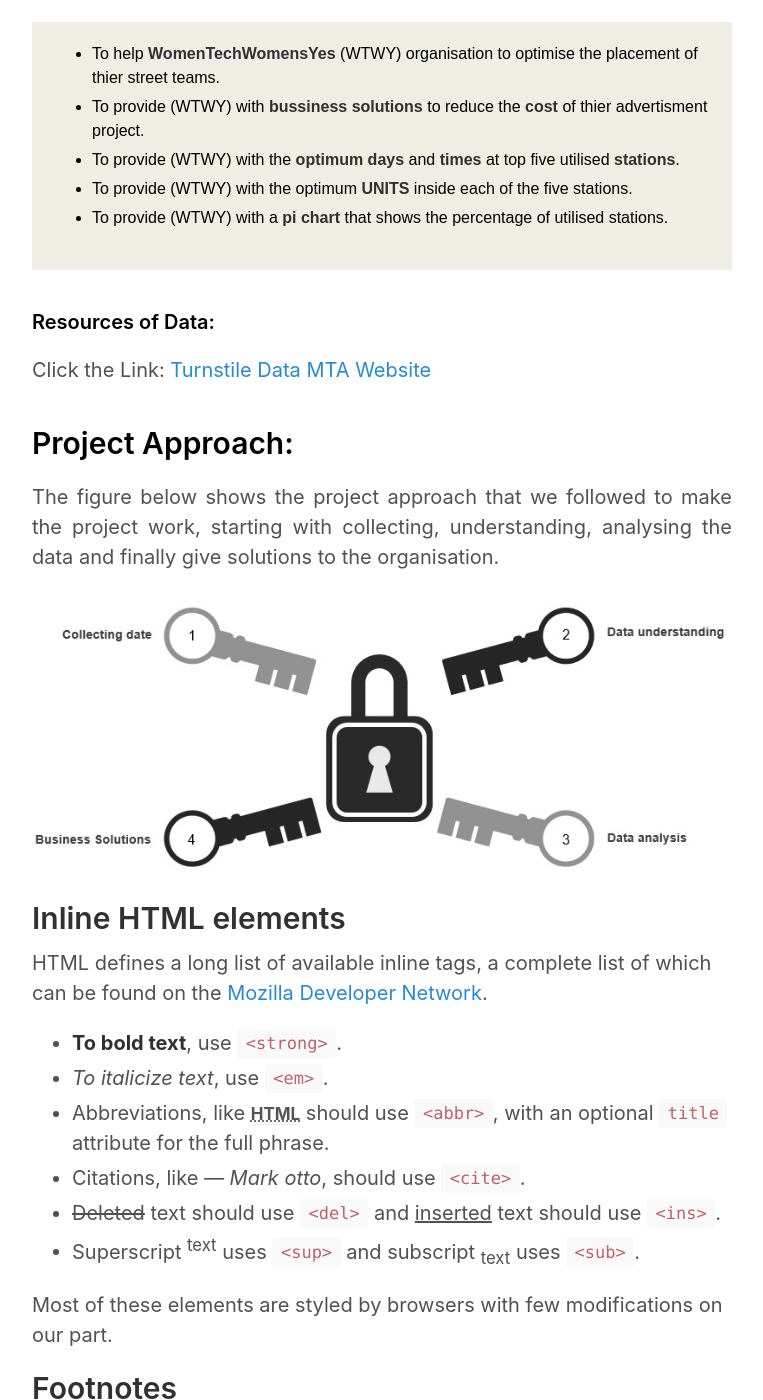
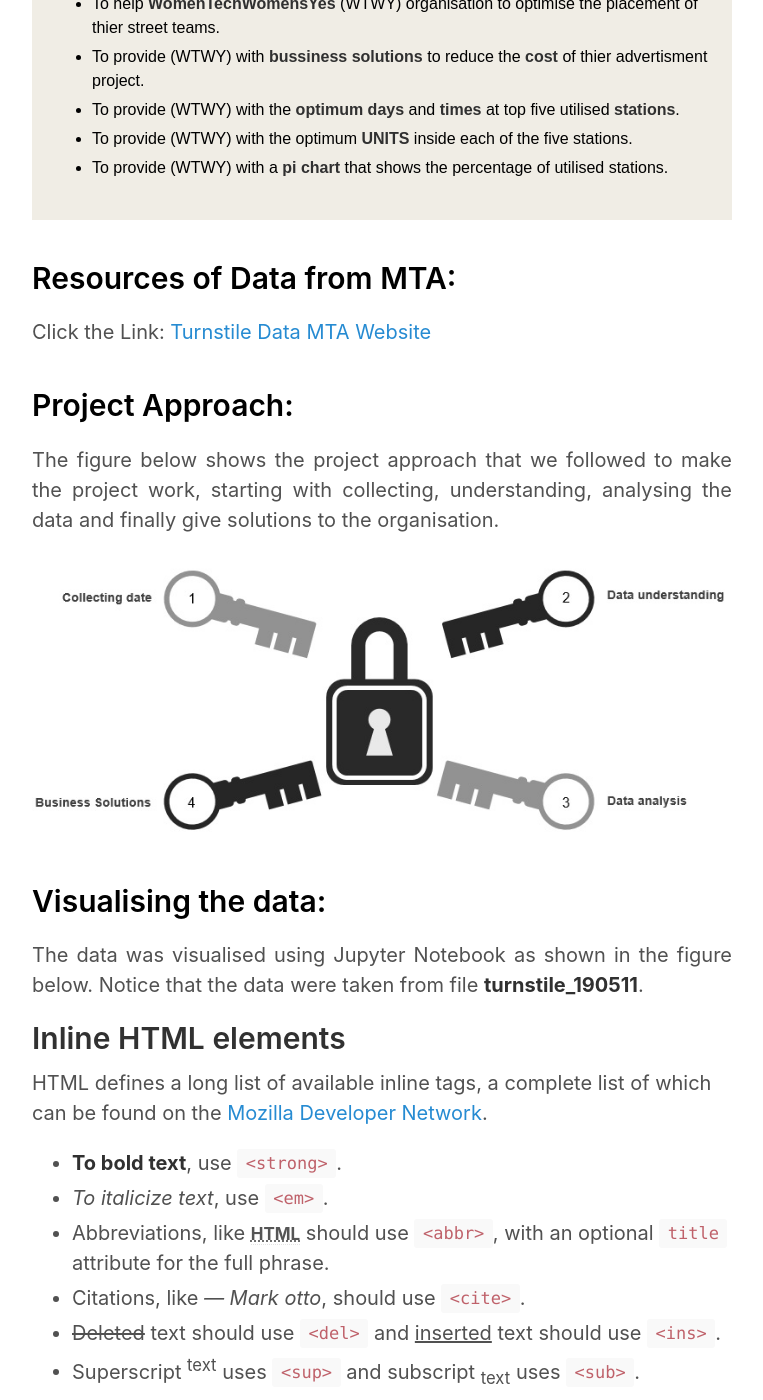
Before and after one commit to alafnan/alafnan.github.io, a Jekyll site: the page built from _posts/2015-01-6-example-content.md, in a window 1280 px wide and 1400 px high, scrolled down 940 px. Shown: the whole window, without its empty margins (258-1021 px from the left). Built offline with Jekyll 4.4.1, drawn with Linux system fonts in a browser that asks for light colours; some of the changed text lies outside the part shown.

Commit message:
Update 2015-01-6-example-content.md

```diff
--- a/_posts/2015-01-6-example-content.md
+++ b/_posts/2015-01-6-example-content.md
@@ -23,13 +23,16 @@ Group Members: Bader Alafnan, Khaled Al Qahtani, Abdulrahman Alshetwi, Aiman Alg
   <li>To provide (WTWY) with a <strong>pi chart</strong> that shows the percentage of utilised stations.</li> </ul> </div>
 
 
-<h1 style="font-size:1em; color:#000000; margin-top: 2rem; margin-bottom: 1rem;">Resources of Data:</h1>
+<h1 style="font-size:1.5em; color:#000000; margin-top: 2rem; margin-bottom: 1rem;">Resources of Data from MTA:</h1>
 Click the Link: [Turnstile Data MTA Website](http://web.mta.info/developers/turnstile.html)
 
 
 <h1 style="font-size:1.5em; color:#000000; margin-top: 2rem; margin-bottom: 1rem;">Project Approach:</h1>
 <p style="text-align: justify; text-justify: inter-word;"> The figure below shows the project approach that we followed to make the project work, starting with collecting, understanding, analysing the data and finally give solutions to the organisation. </p>
 ![Image test]({{ site.url }}/images/pro1.jpg)
+
+<h1 style="font-size:1.5em; color:#000000; margin-top: 2rem; margin-bottom: 1rem;">Visualising the data:</h1>
+<p style="text-align: justify; text-justify: inter-word;"> The data was visualised using Jupyter Notebook as shown in the figure below. Notice that the data were taken from file <strong>turnstile_190511</strong>. </p>
 
 ## Inline HTML elements
 
```
Also changed, not shown: other parts of _posts/2015-01-6-example-content.md (+1 -1 lines).
